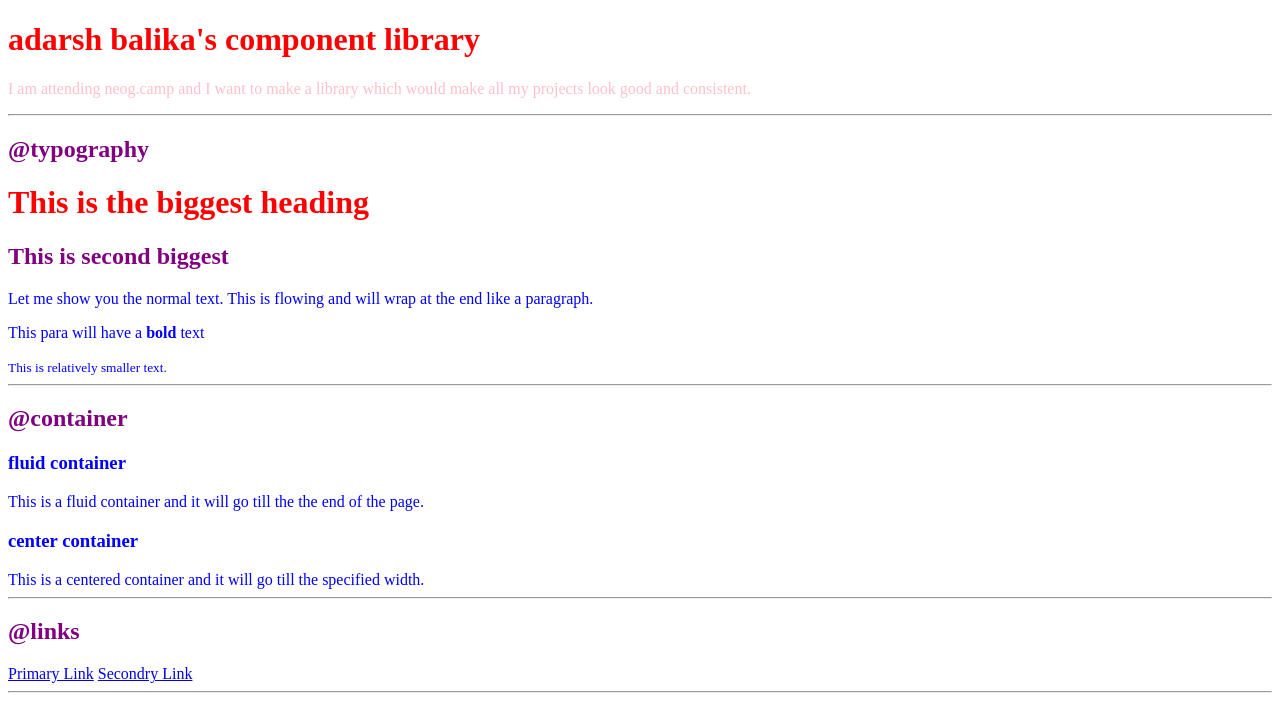
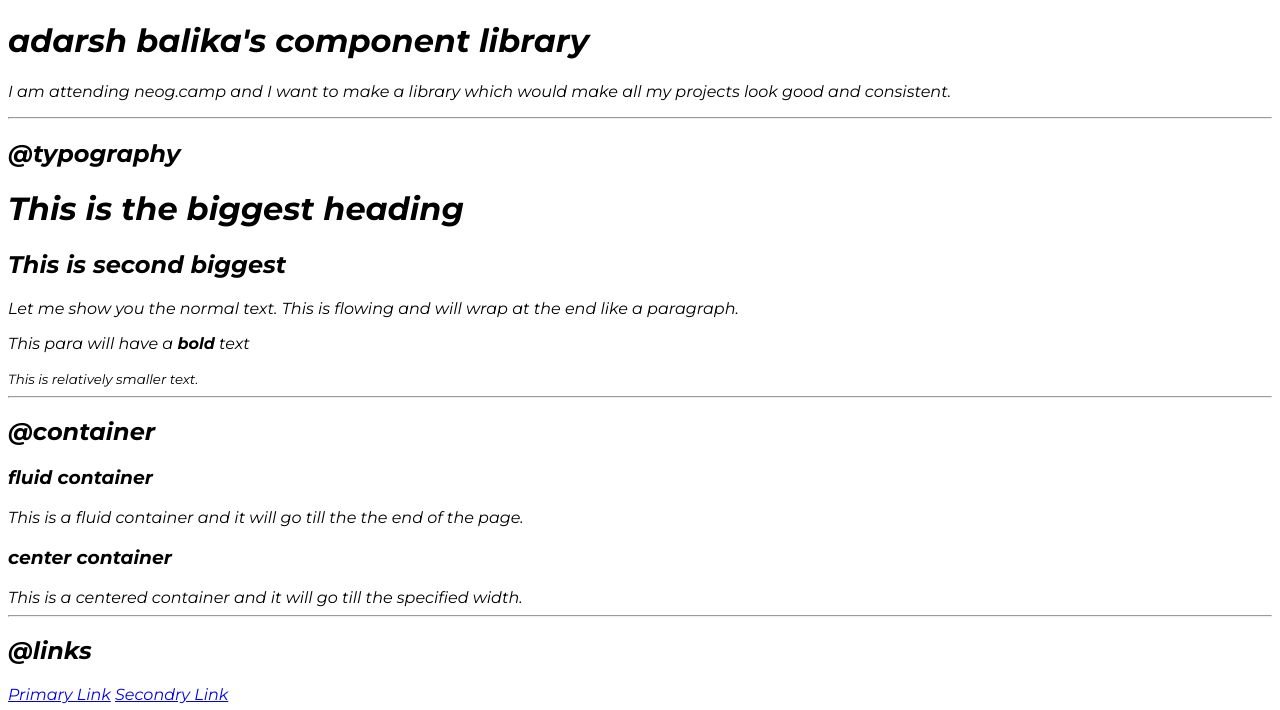
Before and after one commit to kjharbade/lesson-3, a plain HTML site: page index.html in a window 1280 px wide. Shown: the top 710 px of the page. Drawn offline with Linux system fonts and the light colour scheme.

Commit message:
css: import and selectors

```diff
--- a/style.css
+++ b/style.css
@@ -1,19 +1,5 @@
+@import url('https://fonts.googleapis.com/css2?family=Montserrat:ital,wght@1,400;1,700&display=swap');
+
 body{
-    color: blue;
+    font-family: 'Montserrat', sans-serif;
 }
-
-h1{
-    color:red;
-}
-
-h2{
-    color:purple
-}
-
-#lib-header{
-    color:grey
-}
-
-.para{
-    color:pink
-}
```
